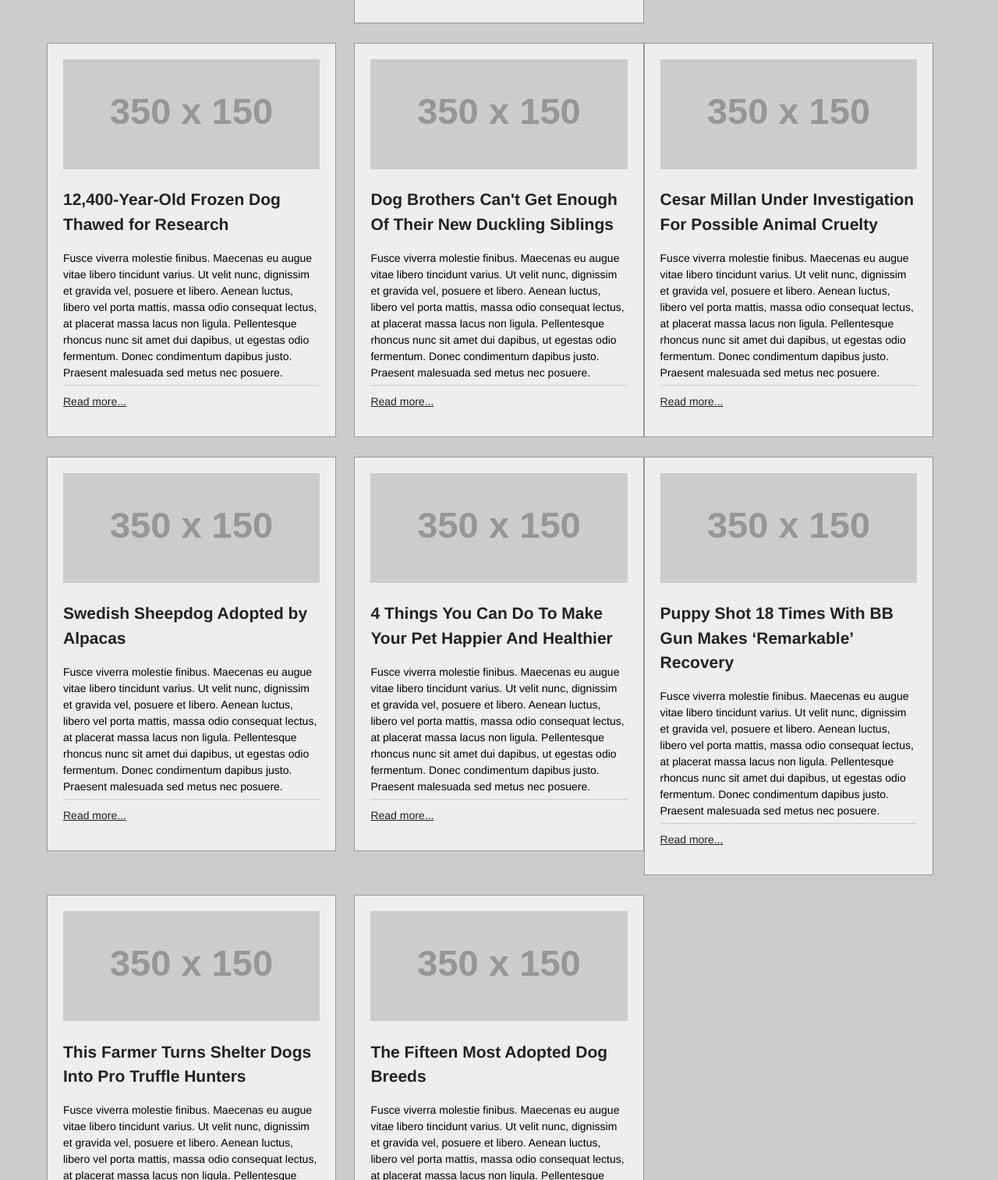
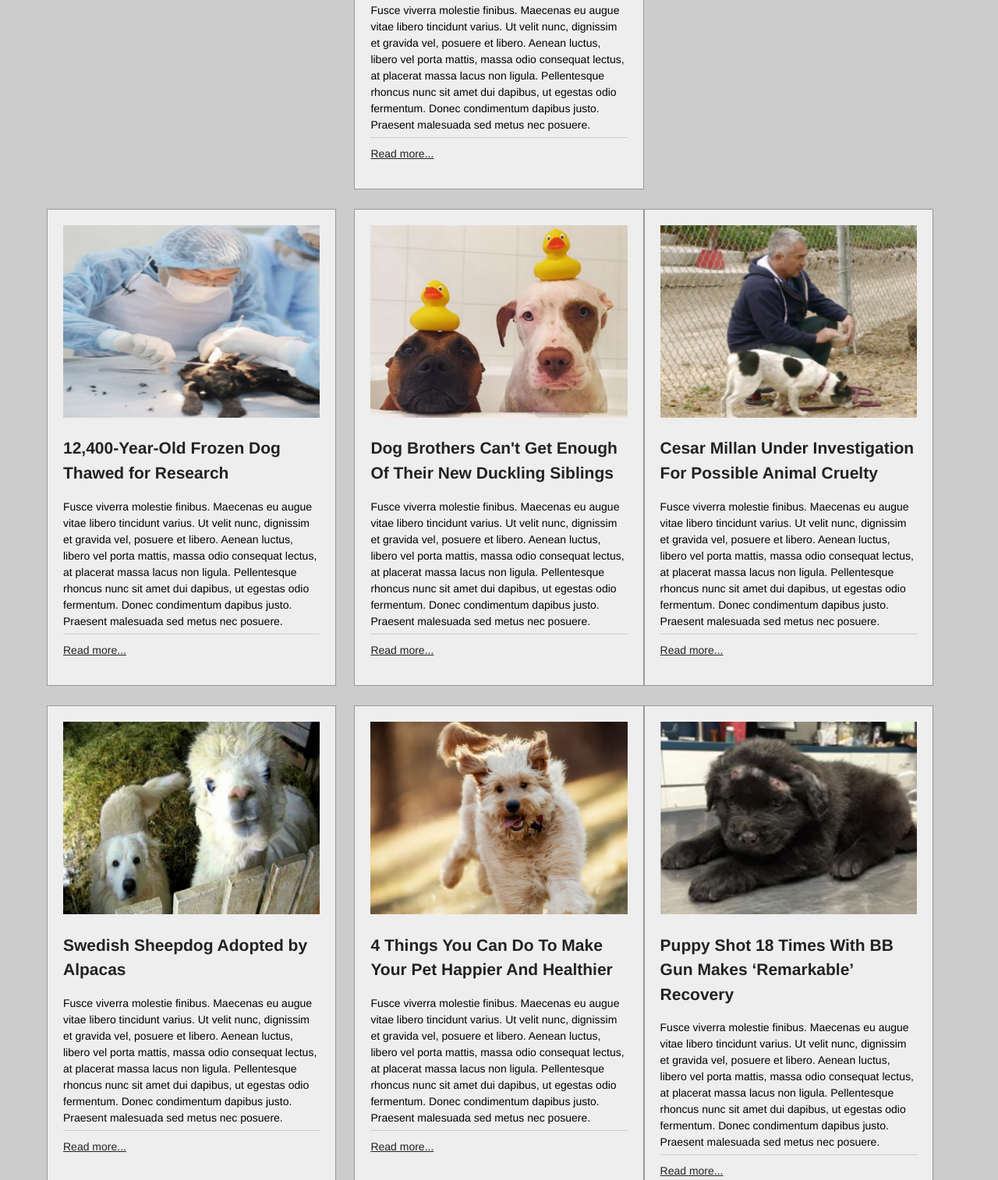
Before and after one commit to davidjraso/news-site, a plain HTML site: page index.html in a window 1280 px wide. Shown: the part 1902-3416 px from the top of the page at 78% size. Drawn offline with Linux system fonts and the light colour scheme; placeholder pictures from the web are drawn by us.

Commit message:
Update index.html

```diff
--- a/index.html
+++ b/index.html
@@ -28,7 +28,7 @@
 
       <!-- a box -->
       <div class="box">
-        <img src="http://placehold.it/350x150/f30/fff">
+        <img src="images/prepared/navyDog.png">
         <h2><a href="http://abcnews.go.com/US/navy-finds-missing-dog-fell-off-fishing-boat/story?id=37701943" target="_blank">Navy Finds Missing Dog That Fell off Fishing Boat 5 Weeks Ago</a></h2>
         <p>Fusce viverra molestie finibus. Maecenas eu augue vitae libero tincidunt varius. Ut velit nunc, dignissim et gravida vel, posuere et libero. Aenean luctus, libero vel porta mattis, massa odio consequat lectus, at placerat massa lacus non ligula. Pellentesque rhoncus nunc sit amet dui dapibus, ut egestas odio fermentum. Donec condimentum dapibus justo. Praesent malesuada sed metus nec posuere.
         <a class="read-more" href="http://abcnews.go.com/US/navy-finds-missing-dog-fell-off-fishing-boat/story?id=37701943" target="_blank">Read more...</a></p>
@@ -36,7 +36,7 @@
 
       <!-- a box -->
       <div class="box">
-        <img src="http://placehold.it/350x150/f30/fff">
+        <img src="images/prepared/diabetes.png">
         <h2><a href="http://news.nationalgeographic.com/2016/03/160319-dogs-diabetes-health-cancer-animals-science/" target="_blank">How Dogs Can Sniff Out Diabetes and Cancer</a></h2>
         <p>Fusce viverra molestie finibus. Maecenas eu augue vitae libero tincidunt varius. Ut velit nunc, dignissim et gravida vel, posuere et libero. Aenean luctus, libero vel porta mattis, massa odio consequat lectus, at placerat massa lacus non ligula. Pellentesque rhoncus nunc sit amet dui dapibus, ut egestas odio fermentum. Donec condimentum dapibus justo. Praesent malesuada sed metus nec posuere.
         <a class="read-more" href="http://news.nationalgeographic.com/2016/03/160319-dogs-diabetes-health-cancer-animals-science/" target="_blank">Read more...</a></p>
@@ -44,7 +44,7 @@
 
       <!-- a box -->
       <div class="box-third">
-        <img src="http://placehold.it/350x150/f30/fff">
+        <img src="images/prepared/korean.png">
         <h2><a href="http://www.sandiegouniontribune.com/news/2016/mar/18/ten-dogs-korean-meat-market-avail-adoption/" target="_blank">Ten dogs rescued from Korean meat farm available for adoption</a></h2>
         <p>Fusce viverra molestie finibus. Maecenas eu augue vitae libero tincidunt varius. Ut velit nunc, dignissim et gravida vel, posuere et libero. Aenean luctus, libero vel porta mattis, massa odio consequat lectus, at placerat massa lacus non ligula. Pellentesque rhoncus nunc sit amet dui dapibus, ut egestas odio fermentum. Donec condimentum dapibus justo. Praesent malesuada sed metus nec posuere.
         <a class="read-more" href="http://www.sandiegouniontribune.com/news/2016/mar/18/ten-dogs-korean-meat-market-avail-adoption/" target="_blank">Read more...</a></p>
@@ -52,7 +52,7 @@
 
       <!-- a box -->
       <div class="box">
-        <img src="http://placehold.it/350x150/f30/fff">
+        <img src="http://placehold.it/350x263/f30/fff">
         <h2><a href="http://www.huffingtonpost.com/entry/elderly-dog-soldier-reunion_us_56ea6c20e4b0860f99db9e3f?utm_hp_ref=dogs" target="_blank">Elderly Dog Cries With Joy At Soldier BFF’s Homecoming</a></h2>
         <p>Fusce viverra molestie finibus. Maecenas eu augue vitae libero tincidunt varius. Ut velit nunc, dignissim et gravida vel, posuere et libero. Aenean luctus, libero vel porta mattis, massa odio consequat lectus, at placerat massa lacus non ligula. Pellentesque rhoncus nunc sit amet dui dapibus, ut egestas odio fermentum. Donec condimentum dapibus justo. Praesent malesuada sed metus nec posuere.
         <a class="read-more" href="http://www.huffingtonpost.com/entry/elderly-dog-soldier-reunion_us_56ea6c20e4b0860f99db9e3f?utm_hp_ref=dogs" target="_blank">Read more...</a></p>
@@ -60,7 +60,7 @@
 
       <!-- a box -->
       <div class="box">
-        <img src="http://placehold.it/350x150/f30/fff">
+        <img src="images/prepared/thawed.png">
         <h2><a href="http://www.lifewithdogs.tv/2016/03/12400-year-old-frozen-dog-thawed-for-research/" target="_blank">12,400-Year-Old Frozen Dog Thawed for Research</a></h2>
         <p>Fusce viverra molestie finibus. Maecenas eu augue vitae libero tincidunt varius. Ut velit nunc, dignissim et gravida vel, posuere et libero. Aenean luctus, libero vel porta mattis, massa odio consequat lectus, at placerat massa lacus non ligula. Pellentesque rhoncus nunc sit amet dui dapibus, ut egestas odio fermentum. Donec condimentum dapibus justo. Praesent malesuada sed metus nec posuere.
         <a class="read-more" href="http://www.lifewithdogs.tv/2016/03/12400-year-old-frozen-dog-thawed-for-research/" target="_blank">Read more...</a></p>
@@ -68,7 +68,7 @@
 
       <!-- a box -->
       <div class="box-third">
-        <img src="http://placehold.it/350x150/f30/fff">
+        <img src="images/prepared/ducks.png">
         <h2><a href="https://www.thedodo.com/dogs-meet-ducklings-1651337703.html?utm_source=huffingtonpost.com&utm_medium=referral&utm_campaign=pubexchange" target="_blank">Dog Brothers Can't Get Enough Of Their New Duckling Siblings</a></h2>
         <p>Fusce viverra molestie finibus. Maecenas eu augue vitae libero tincidunt varius. Ut velit nunc, dignissim et gravida vel, posuere et libero. Aenean luctus, libero vel porta mattis, massa odio consequat lectus, at placerat massa lacus non ligula. Pellentesque rhoncus nunc sit amet dui dapibus, ut egestas odio fermentum. Donec condimentum dapibus justo. Praesent malesuada sed metus nec posuere.
         <a class="read-more" href="https://www.thedodo.com/dogs-meet-ducklings-1651337703.html?utm_source=huffingtonpost.com&utm_medium=referral&utm_campaign=pubexchange" target="_blank">Read more...</a></p>
@@ -76,7 +76,7 @@
 
        <!-- a box -->
       <div class="box">
-        <img src="http://placehold.it/350x150/f30/fff">
+        <img src="images/prepared/cesarMilan.png">
         <h2><a href="http://www.huffingtonpost.com/entry/cesar-millan-animal-cruelty_us_56e26f5de4b0b25c91818287?utm_hp_ref=dogs" target="_blank">Cesar Millan Under Investigation For Possible Animal Cruelty</a></h2>
         <p>Fusce viverra molestie finibus. Maecenas eu augue vitae libero tincidunt varius. Ut velit nunc, dignissim et gravida vel, posuere et libero. Aenean luctus, libero vel porta mattis, massa odio consequat lectus, at placerat massa lacus non ligula. Pellentesque rhoncus nunc sit amet dui dapibus, ut egestas odio fermentum. Donec condimentum dapibus justo. Praesent malesuada sed metus nec posuere.
         <a class="read-more" href="http://www.huffingtonpost.com/entry/cesar-millan-animal-cruelty_us_56e26f5de4b0b25c91818287?utm_hp_ref=dogs" target="_blank">Read more...</a></p>
@@ -84,7 +84,7 @@
 
       <!-- a box -->
       <div class="box">
-        <img src="http://placehold.it/350x150/f30/fff">
+        <img src="images/prepared/alpaca.png">
         <h2><a href="http://www.lifewithdogs.tv/2016/03/swedish-sheepdog-adopted-by-alpacas/" target="_blank">Swedish Sheepdog Adopted by Alpacas</a></h2>
         <p>Fusce viverra molestie finibus. Maecenas eu augue vitae libero tincidunt varius. Ut velit nunc, dignissim et gravida vel, posuere et libero. Aenean luctus, libero vel porta mattis, massa odio consequat lectus, at placerat massa lacus non ligula. Pellentesque rhoncus nunc sit amet dui dapibus, ut egestas odio fermentum. Donec condimentum dapibus justo. Praesent malesuada sed metus nec posuere.
         <a class="read-more" href="http://www.lifewithdogs.tv/2016/03/swedish-sheepdog-adopted-by-alpacas/" target="_blank">Read more...</a></p>
@@ -92,7 +92,7 @@
 
       <!-- a box -->
       <div class="box-third">
-        <img src="http://placehold.it/350x150/f30/fff">
+        <img src="images/prepared/happy dog.png">
         <h2><a href="http://www.huffingtonpost.com/entry/pet-happier-healthier_us_56cdc65de4b041136f18eb9b?utm_hp_ref=dogs" target="_blank">4 Things You Can Do To Make Your Pet Happier And Healthier</a></h2>
         <p>Fusce viverra molestie finibus. Maecenas eu augue vitae libero tincidunt varius. Ut velit nunc, dignissim et gravida vel, posuere et libero. Aenean luctus, libero vel porta mattis, massa odio consequat lectus, at placerat massa lacus non ligula. Pellentesque rhoncus nunc sit amet dui dapibus, ut egestas odio fermentum. Donec condimentum dapibus justo. Praesent malesuada sed metus nec posuere.
         <a class="read-more" href="http://www.huffingtonpost.com/entry/pet-happier-healthier_us_56cdc65de4b041136f18eb9b?utm_hp_ref=dogs" target="_blank">Read more...</a></p>
@@ -100,7 +100,7 @@
 
        <!-- a box -->
       <div class="box">
-        <img src="http://placehold.it/350x150/f30/fff">
+        <img src="images/prepared/bbPuppy.png">
         <h2><a href="http://www.huffingtonpost.com/entry/puppy-shot-18-times-bb-gun_us_56cd512ce4b0ec6725e473da?utm_hp_ref=dogs" target="_blank">Puppy Shot 18 Times With BB Gun Makes ‘Remarkable’ Recovery</a></h2>
         <p>Fusce viverra molestie finibus. Maecenas eu augue vitae libero tincidunt varius. Ut velit nunc, dignissim et gravida vel, posuere et libero. Aenean luctus, libero vel porta mattis, massa odio consequat lectus, at placerat massa lacus non ligula. Pellentesque rhoncus nunc sit amet dui dapibus, ut egestas odio fermentum. Donec condimentum dapibus justo. Praesent malesuada sed metus nec posuere.
         <a class="read-more" href="http://www.huffingtonpost.com/entry/puppy-shot-18-times-bb-gun_us_56cd512ce4b0ec6725e473da?utm_hp_ref=dogs" target="_blank">Read more...</a></p>
@@ -108,7 +108,7 @@
 
       <!-- a box -->
       <div class="box">
-        <img src="http://placehold.it/350x150/f30/fff">
+        <img src="http://placehold.it/350x263/f30/fff">
         <h2><a href="http://www.huffingtonpost.com/entry/rescue-dogs-truffles-australia_us_56d779e9e4b03a4056776e09?utm_hp_ref=dogs" target="_blank">This Farmer Turns Shelter Dogs Into Pro Truffle Hunters</a></h2>
         <p>Fusce viverra molestie finibus. Maecenas eu augue vitae libero tincidunt varius. Ut velit nunc, dignissim et gravida vel, posuere et libero. Aenean luctus, libero vel porta mattis, massa odio consequat lectus, at placerat massa lacus non ligula. Pellentesque rhoncus nunc sit amet dui dapibus, ut egestas odio fermentum. Donec condimentum dapibus justo. Praesent malesuada sed metus nec posuere.
         <a class="read-more" href="http://www.huffingtonpost.com/entry/rescue-dogs-truffles-australia_us_56d779e9e4b03a4056776e09?utm_hp_ref=dogs" target="_blank">Read more...</a></p>
@@ -116,7 +116,7 @@
 
       <!-- a box -->
       <div class="box-third">
-        <img src="http://placehold.it/350x150/f30/fff">
+        <img src="http://placehold.it/350x263/f30/fff">
         <h2><a href="http://puppytoob.com/dog-breeds/15-adopted-dog-breeds/?utm_content=df1e6&utm_source=outbrain-adoptedbreeds&utm_medium=outbrain&utm_term=puppytoob&utm_campaign=adoptedbreeds" target="_blank">The Fifteen Most Adopted Dog Breeds</a></h2>
         <p>Fusce viverra molestie finibus. Maecenas eu augue vitae libero tincidunt varius. Ut velit nunc, dignissim et gravida vel, posuere et libero. Aenean luctus, libero vel porta mattis, massa odio consequat lectus, at placerat massa lacus non ligula. Pellentesque rhoncus nunc sit amet dui dapibus, ut egestas odio fermentum. Donec condimentum dapibus justo. Praesent malesuada sed metus nec posuere.
         <a class="read-more" href="http://puppytoob.com/dog-breeds/15-adopted-dog-breeds/?utm_content=df1e6&utm_source=outbrain-adoptedbreeds&utm_medium=outbrain&utm_term=puppytoob&utm_campaign=adoptedbreeds" target="_blank">Read more...</a></p>
```
